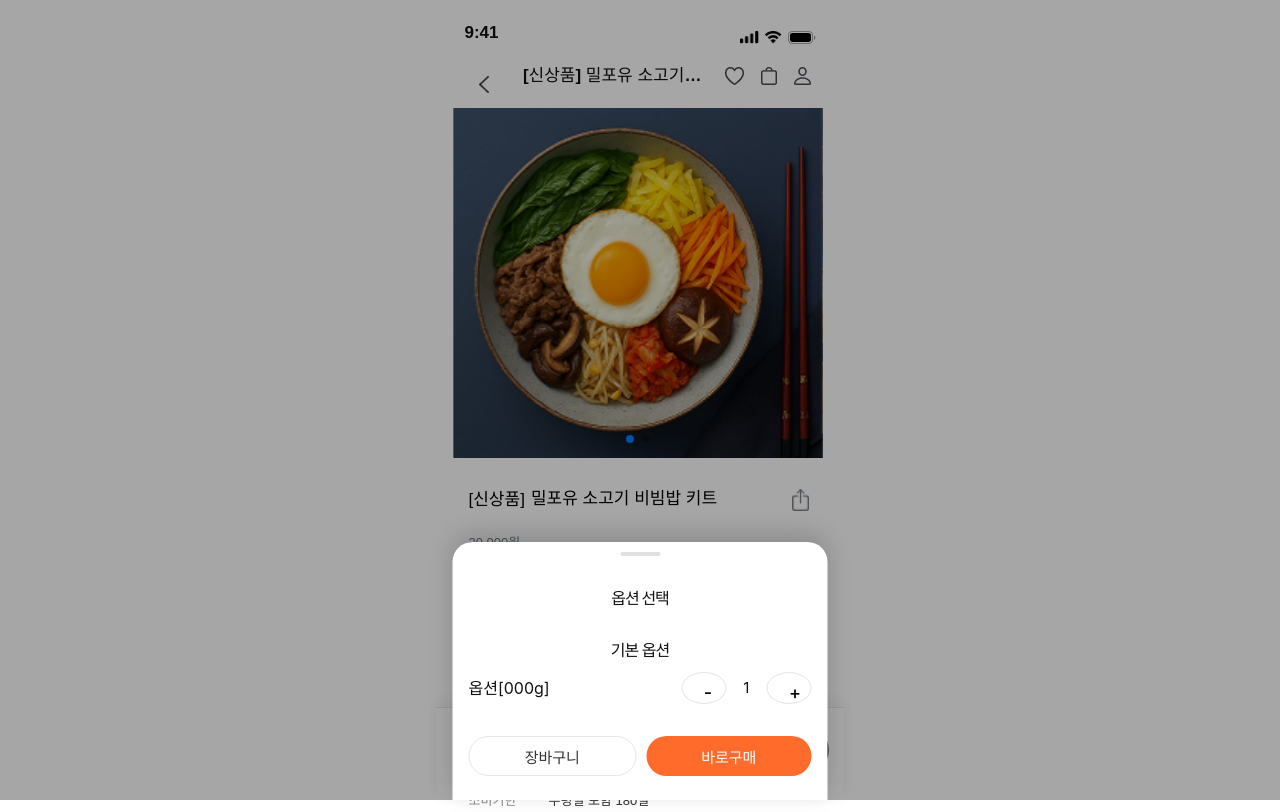
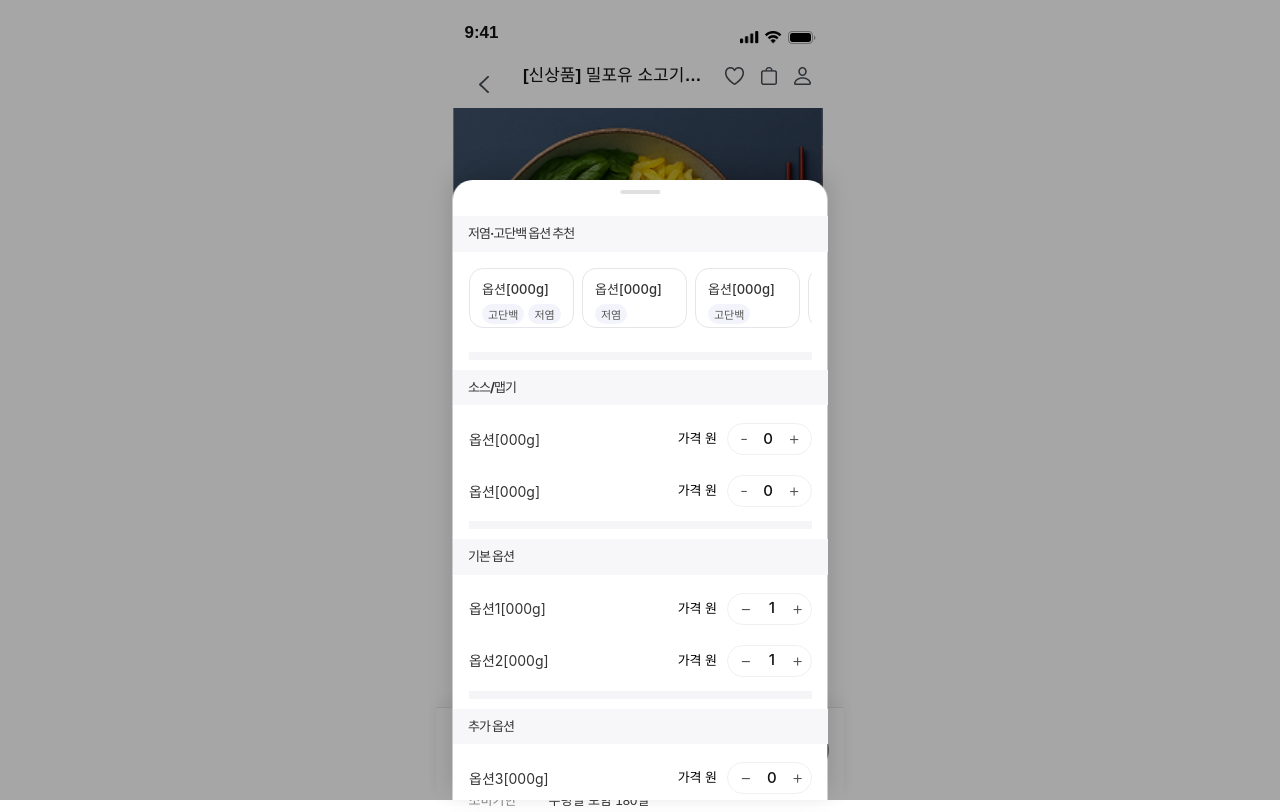
Before and after one commit to miswulin/MealForYou_FE, a React (Vite) app: page / in a window 1280 px wide. Both pictures are taken after a click on the button "구매하기". Built offline with nearby package versions, Linux system fonts and the light colour scheme.

Commit message:
feat: 상세페이지 바텀시트 수정

```diff
--- a/src/pages/Productdetail/pd.css
+++ b/src/pages/Productdetail/pd.css
@@ -144,7 +144,6 @@
   .pd-title-text {
     font-size: 18px;
     font-weight: 700;
-
     margin: 0 0 8px;
   }
 
@@ -307,6 +306,184 @@
     box-shadow: 0 -6px 16px rgba(0,0,0,0.06);
   }
 
+  .pd-sheet-title {
+    font-size: 14px;
+    font-weight: 700;
+    margin-bottom: 12px;
+  }
+
+  .pd-sheet-recommend {
+    margin: 0 -16px 10px;
+    padding: 8px 16px 10px;
+  }
+
+  .pd-chip-scroll {
+    display: flex;
+    gap: 8px;
+    overflow-x: auto;
+    padding-bottom: 4px;
+  }
+
+  .pd-chip-scroll::-webkit-scrollbar {
+    display: none;
+  }
+
+  .pd-chip-card {
+    width: 105px;
+    height: 60px;
+    padding: 10px 12px 8px;
+    border-radius: 14px;
+    border: 0.8px solid #e5e5ea;
+    background-color: #ffffff;
+    display: flex;
+    flex-direction: column;
+    gap: 6px;
+    flex-shrink: 0;
+  }
+
+  .pd-chip-card.active {
+    box-shadow: 0 0 0 1px rgba(79, 108, 255, 0.12);
+    background-color: #F4F5F6;
+  }
+
+  .pd-chip-label {
+    font-size: 13px;
+    font-weight: 500;
+    color: #333333;
+  }
+
+  .pd-chip-tags {
+    display: flex;
+    flex-wrap: wrap;
+    gap: 4px;
+  }
+
+  .pd-chip-tag {
+    font-size: 11px;
+    padding: 2px 6px;
+    border-radius: 999px;
+    background-color: #f3f4fb;
+    color: #555555;
+  }
+
+  .pd-sheet-section {
+    padding: 10px 0 4px;
+  }
+
+  .pd-sheet-section:first-of-type {
+    border-top: none;
+  }
+
+  .pd-sheet-section-label {
+    margin: 0 -16px 8px;
+    padding: 8px 16px;
+    padding-left: 15px;
+    background-color: #f7f7f9;
+    font-size: 13px;
+    font-weight: 700;
+    color: #333333;
+    text-align: left;
+  }
+
+  /* 옵션 한 줄 */
+  .pd-sheet-row {
+    display: flex;
+    align-items: center;
+    justify-content: space-between;
+    padding: 10px 0;
+  }
+
+  .pd-sheet-row:last-of-type {
+    border-bottom: none;
+  }
+
+  .pd-sheet-row-left {
+    display: flex;
+    flex-direction: column;
+    gap: 2px;
+  }
+
+  .pd-sheet-row-right {
+    display: flex;
+    align-items: center;
+    gap: 10px;
+  }
+
+  .pd-sheet-option-price {
+    font-size: 13px;
+    color: black;
+    font-weight: 500;
+    white-space: nowrap; /* 길어져도 줄바꿈 방지 */
+  }
+
+
+  .pd-sheet-option-name {
+    font-size: 14px;
+    color: #333;
+  }
+
+  .pd-sheet-option-meta {
+    font-size: 12px;
+    color: #999999;
+  }
+
+  /*  카운터 */
+  .pd-sheet-counter {
+    display: flex;
+    align-items: center;
+    justify-content: space-between;
+    width: 85px;
+    height: 32px;
+    padding: 0 12px;
+    box-sizing: border-box;
+    border-radius: 999px;
+    border: 1px solid #f0f0f0;
+    background-color: #fff;
+    font-size: 15px;
+  }
+
+  .pd-sheet-counter button {
+    border: none;
+    background: transparent;
+    padding: 0;
+    font-size: 18px;
+    font-weight: 300;
+    color: #555;
+  }
+
+  .pd-sheet-counter span {
+    font-size: 15px;
+    font-weight: 500;
+  }
+
+  /* 하단 버튼 영역 */
+  .pd-sheet-actions {
+    display: flex;
+    gap: 8px;
+    margin-top: 16px;
+  }
+
+  .pd-sheet-cart-btn,
+  .pd-sheet-buy-btn {
+    flex: 1;
+    height: 44px;
+    border-radius: 999px;
+    font-size: 14px;
+    font-weight: 600;
+    border: none;
+  }
+
+  .pd-sheet-cart-btn {
+    background-color: #ffffff;
+    border: 1px solid #e5e5ea;
+    color: #333;
+  }
+
+  .pd-sheet-buy-btn {
+    background-color: #ff6b2b;
+    color: #fff;
+  }
+
   .pd-like-btn {
     flex: 0 0 40px;
     height: 40px;
--- a/src/pages/Productdetail/pd.jsx
+++ b/src/pages/Productdetail/pd.jsx
@@ -22,6 +22,45 @@ export default function Pd() {
     const [isSheetOpen, setIsSheetOpen] = useState(false);
     const [isCartModalOpen, setIsCartModalOpen] = useState(false);
     const navigate = useNavigate();
+
+    const [baseOptions, setBaseOptions] = useState([
+      { id: 1, name: "옵션1[000g]", qty: 1 },
+      { id: 2, name: "옵션2[000g]", qty: 1 },
+    ]);
+
+    const [extraOptions, setExtraOptions] = useState([
+      { id: 3, name: "옵션3[000g]", qty: 0 },
+    ]);
+
+    const [selectedRecommendId, setSelectedRecommendId] = useState(null);
+
+    const recommendedOptions = [
+      { id: 1, label: "옵션[000g]", tags: ["고단백", "저염"] },
+      { id: 2, label: "옵션[000g]", tags: ["저염"] },
+      { id: 3, label: "옵션[000g]", tags: ["고단백"] },
+      { id: 4, label: "옵션[000g]", tags: ["저염"] },
+    ];
+
+
+    const changeBaseQty = (id, delta) => {
+      setBaseOptions((prev) =>
+        prev.map((opt) =>
+          opt.id === id
+            ? { ...opt, qty: Math.max(0, opt.qty + delta) }
+            : opt
+        )
+      );
+    };
+
+    const changeExtraQty = (id, delta) => {
+      setExtraOptions((prev) =>
+        prev.map((opt) =>
+          opt.id === id
+            ? { ...opt, qty: Math.max(0, opt.qty + delta) }
+            : opt
+        )
+      );
+    };
 
 
 
@@ -204,29 +243,151 @@ export default function Pd() {
             구매하기
         </button>
       </div>
-      <BottomSheet
-        isOpen={isSheetOpen}
-        onClose={() => setIsSheetOpen(false)}
-      >
-        <h3 className="pd-sheet-title">옵션 선택</h3>
+      <BottomSheet isOpen={isSheetOpen} onClose={() => setIsSheetOpen(false)}>
+      <h3 className="pd-sheet-section-label">저염·고단백 옵션 추천</h3>
 
+      {/* 추천 옵션 카드 리스트 */}
+        <div className="pd-sheet-recommend">
+          <div className="pd-chip-scroll">
+            {recommendedOptions.map((opt) => (
+              <button
+                key={opt.id}
+                type="button"
+                className={
+                  "pd-chip-card" +
+                  (selectedRecommendId === opt.id ? " active" : "")
+                }
+                onClick={() => setSelectedRecommendId(opt.id)}
+              >
+                <span className="pd-chip-label">{opt.label}</span>
+
+                <div className="pd-chip-tags">
+                  {opt.tags.map((tag) => (
+                    <span key={tag} className="pd-chip-tag">
+                      {tag}
+                    </span>
+                  ))}
+                </div>
+              </button>
+            ))}
+          </div>
+        </div>
+
+      {/* 소스/맵기 섹션 */}
         <div className="pd-sheet-section">
-          <p className="pd-sheet-label">기본 옵션</p>
+          <p className="pd-sheet-section-label">소스/맵기</p>
+
           <div className="pd-sheet-row">
-            <span>옵션[000g]</span>
+          <div className="pd-sheet-row-left">
+            <span className="pd-sheet-option-name">옵션[000g]</span>
+          </div>
+
+          <div className="pd-sheet-row-right">
+            <span className="pd-sheet-option-price">가격 원</span>
+
             <div className="pd-sheet-counter">
               <button>-</button>
-              <span>1</span>
+              <span>0</span>
               <button>+</button>
             </div>
           </div>
         </div>
 
+        <div className="pd-sheet-row">
+          <div className="pd-sheet-row-left">
+            <span className="pd-sheet-option-name">옵션[000g]</span>
+          </div>
+
+          <div className="pd-sheet-row-right">
+            <span className="pd-sheet-option-price">가격 원</span>
+
+            <div className="pd-sheet-counter">
+              <button>-</button>
+              <span>0</span>
+              <button>+</button>
+            </div>
+          </div>
+        </div>
+        </div>
+
+          {/* 기본 옵션 섹션 */}
+          <div className="pd-sheet-section">
+            <p className="pd-sheet-section-label">기본 옵션</p>
+
+            {baseOptions.map((opt) => (
+              <div key={opt.id} className="pd-sheet-row">
+                {/* 왼쪽: 옵션 이름만 */}
+                <div className="pd-sheet-row-left">
+                  <span className="pd-sheet-option-name">{opt.name}</span>
+                </div>
+
+                {/* 오른쪽: 가격 + 수량박스 */}
+                <div className="pd-sheet-row-right">
+                  <span className="pd-sheet-option-price">가격 원</span>
+
+                  <div className="pd-sheet-counter">
+                    <button
+                      onClick={() => changeBaseQty(opt.id, -1)}
+                      disabled={opt.qty === 0}
+                    >
+                      −
+                    </button>
+                    <span>{opt.qty}</span>
+                    <button onClick={() => changeBaseQty(opt.id, 1)}>+</button>
+                  </div>
+                </div>
+              </div>
+            ))}
+          </div>
+
+        {/* 추가 옵션 섹션 */}
+        <div className="pd-sheet-section">
+          <p className="pd-sheet-section-label">추가 옵션</p>
+
+          {extraOptions.map((opt) => (
+            <div key={opt.id} className="pd-sheet-row">
+              <div className="pd-sheet-row-left">
+                <span className="pd-sheet-option-name">{opt.name}</span>
+              </div>
+
+              <div className="pd-sheet-row-right">
+                <span className="pd-sheet-option-price">가격 원</span>
+
+                <div className="pd-sheet-counter">
+                  <button
+                    onClick={() => changeExtraQty(opt.id, -1)}
+                    disabled={opt.qty === 0}
+                  >
+                    −
+                  </button>
+                  <span>{opt.qty}</span>
+                  <button onClick={() => changeExtraQty(opt.id, 1)}>+</button>
+                </div>
+              </div>
+            </div>
+          ))}
+        </div>
+
         <div className="pd-sheet-actions">
-        <button className="pd-sheet-cart-btn" onClick={() => setIsCartModalOpen(true)}>
+          <button
+            className="pd-sheet-cart-btn"
+            onClick={() => {
+              setIsSheetOpen(false);
+              setIsCartModalOpen(true);
+            }}
+          >
             장바구니
-        </button>
-          <button className="pd-sheet-buy-btn">바로구매</button>
+          </button>
+          <button
+            className="pd-sheet-buy-btn"
+            onClick={() => {
+              setIsSheetOpen(false);
+              // 바로구매 나중에 연결
+              navigate("/order");
+            }}
+          >
+            바로구매
+          </button>
         </div>
       </BottomSheet>
       <CartModal
```
